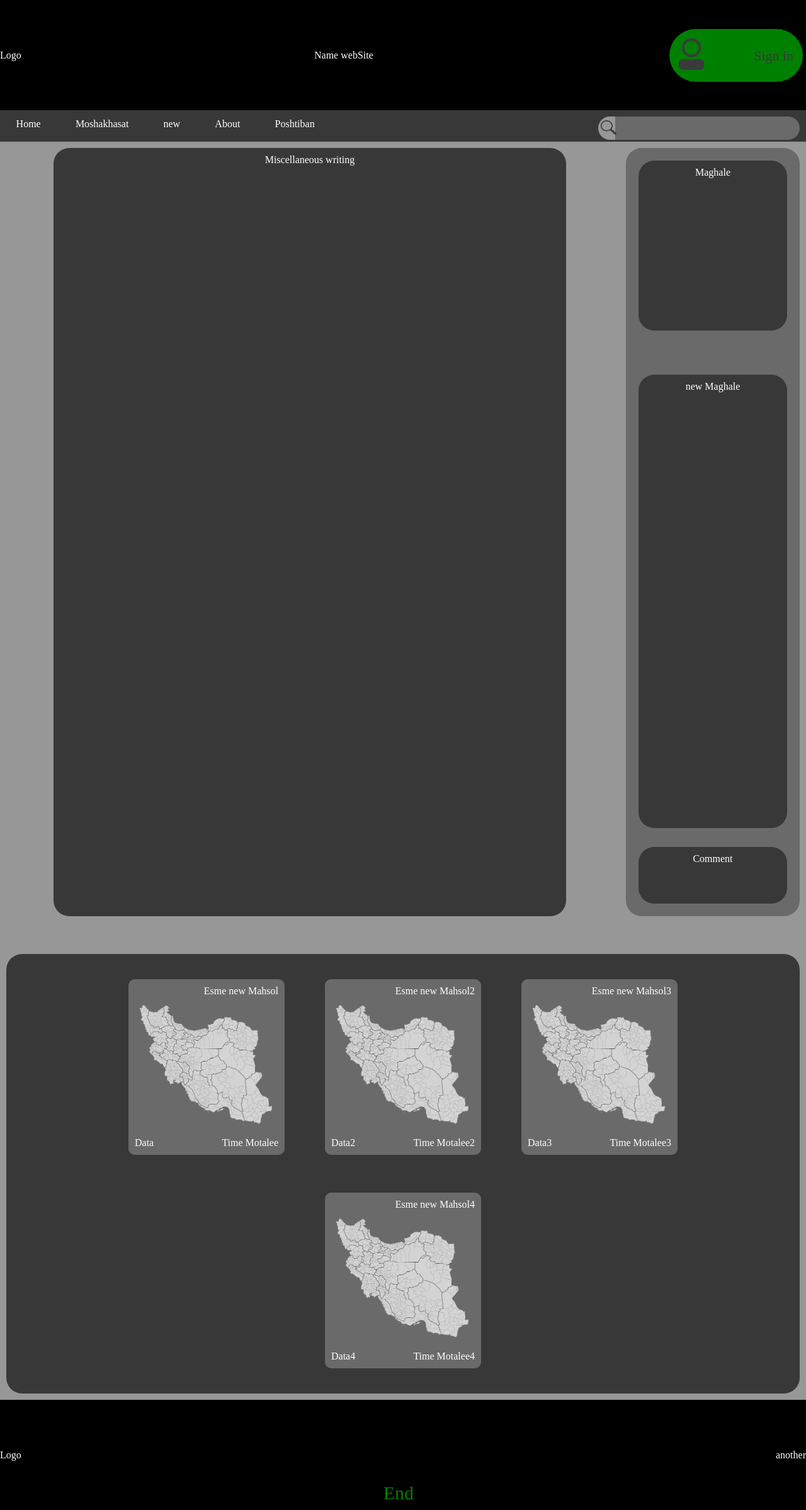
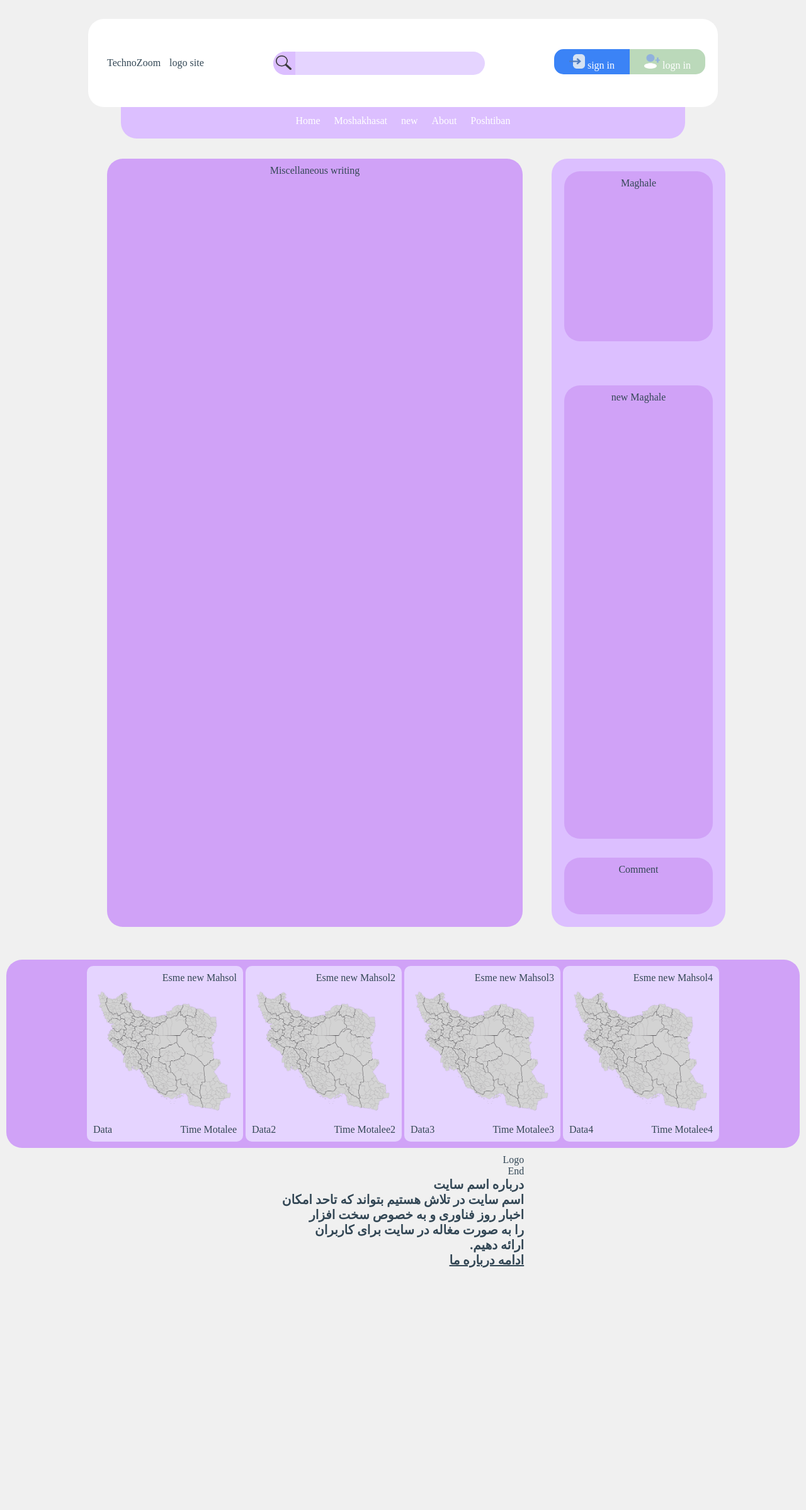
Before and after one commit to amIwrnkm/Website, a PHP site: page /html/Homepage.html in a window 1280 px wide. Shown: the whole page at 63% size. After the commit the page ends 2013 px from the top, so only its background shows below. Run offline with PHP 8.4, Linux system fonts and the light colour scheme.

Commit message:
'add-tem-and-color'

```diff
--- a/css/project.css
+++ b/css/project.css
@@ -2,22 +2,74 @@
     padding: 0%;
     margin: 0%;
 }
+a{
+    text-decoration: none;
+    color: white;
+}
+.img{
+    width: 25px;
+    height: 23px;
+    margin-top: 8px;
+}
+#hr{
+    width: 100%;
+    background-color: white;
+}
+#i1{
+    background-color: #3B83F6;
+    margin: 0%;
+    width: 120px;
+    height: 40px;
+    margin-right: 0;
+    border-top-left-radius: 15px;
+    border-bottom-left-radius: 15px;
+}
+#i2{
+    background-color: #bbd9ba;
+    width: 120px;
+    height: 40px;
+    margin: 0;
+    border-top-right-radius: 15px;
+    border-bottom-right-radius: 15px;
+}
 body{
     text-align: center;
-    color: white;
-    background-color: #979797;
+    color: #334755;
+    background-color: #F0F0F0;
 }
 header{
-    display: flex;
+    display: inline-flex;
     justify-content: space-between;
     align-items: center;
-    background-color: #000000;
-    width: 100%;
-    height: 175px;
+    background-color: white;
+    color: #334755;
+    width: 75%;
+    height: 100px;
+    margin: 30px;
+    margin-bottom: 0%;
+    padding: 20px;
+    border-radius: 25px;
+}
+header p{
+    display: inline-block;
+    margin-left: 10px;
+}
+#hlogn{
+    margin: 0;
+    padding: 0%;
+    width: 85.8%;
+    margin-bottom: 100px;
+    background-color: white;
+    float: right;
 }
 nav{
-    text-align: left;
-    background-color: #383838;
+    display: inline-block;
+    text-align: center;
+    width: 70%;
+    background-color: #DCBFFF;
+    border-bottom-left-radius: 25px;
+    border-bottom-right-radius: 25px;
+    margin-bottom: 30px;
 }
 nav ul{
     display: inline-block;
@@ -25,7 +77,7 @@ nav ul{
     width: 100%;
 }
 nav li{
-    margin: 2%;
+    margin: 1%;
     margin-top: 13px;
     margin-bottom: 0%;
     display: inline-block;
@@ -35,18 +87,20 @@ nav li{
 #Search{
     display: inline-block;
     border-radius: 40px;
-    width: 25%;
-    background-color: #6a6a6a;
+    text-align: left;
+    width: 35%;
+    background-color: #E5D4FF;
     float: right;
     margin: 10px;
 }
 #Search2{
+    margin-left: 0%;
     display: inline-block;
-    background-color: #979797;
+    background-color: #DCBFFF;
     border-bottom-left-radius: 40px;
     border-top-left-radius: 40px;
     height: 100%;
-    width: 6%;
+    width: 8%;
     padding: 4px;
 }
 #zoomimg{
@@ -59,37 +113,39 @@ nav a :hover{
     display: inline-block;
     background-color: white;
     color: #383838;
-    width: 6%;
+    width: 10%;
     border-radius: 5px;
 }
 article{
     display: inline-block;
-    width: 62%;
+    width: 50%;
     border-radius: 25px;
     height: 1200px;
     padding: 10px;
-    margin: 10px;
-    background-color: #383838;
+    margin: 2px;
+    background-color: #D0A2F7;
+    margin-left: 10%;
 }
 aside{
     display: inline-block;
     float: right;
     width: 20%;
-    background-color: #6a6a6a;
+    background-color: #DCBFFF;
     padding: 10px;
     border-radius: 25px;
-    margin: 10px;
+    margin: 2px;
+    margin-right: 10%;
 }
 #atop{
     border-radius: 25px;
-    background-color: #383838;
+    background-color: #D0A2F7;
     height: 250px;
     padding: 10px;
     margin: 10px;
 }
 #amain{
     border-radius: 25px;
-    background-color: #383838;
+    background-color: #D0A2F7;
     height: 700px;
     padding: 10px;
     margin: 10px;
@@ -97,7 +153,7 @@ aside{
 }
 #abuttom{
     border-radius: 25px;
-    background-color: #383838;
+    background-color: #D0A2F7;
     height: 70px;
     padding: 10px;
     margin: 10px;
@@ -110,14 +166,13 @@ aside{
     margin-top: 50px;
     padding: 10px;
     height: 20%;
-    background-color: #383838;
+    background-color: #D0A2F7;
     border-radius: 25px;
 }
 div>div{
     border-radius: 10px;
-    background-color: #6a6a6a;
+    background-color: #E5D4FF;
     display: inline-block;
-    margin: 30px;
     width: 20%;
     height: 60%;
 }
@@ -134,47 +189,22 @@ div img{
     height: 75%;
 }
 footer{
-    background-color: #000000;
-    height: 175px;
-    display: flex;
-    justify-content: space-between;
-    align-items: center;
+    text-align: right;
+    height: 500px;
+    display: inline-block;
 }
-#End{
-    text-align: center;
-    color: green;
-    font-size: 30px;
-    margin-top: 120px;
+footer div{
     display: inline-block;
-    width: 75px;
-}
-#End:hover{
-    color: white;
-    background-color: green;
-    rotate: 15deg;
-}
-#Vorodi{
-    background-color: green;
-    width: 15%;
-    padding: 10px;
-    border-radius: 50px;
-    margin: 5px;
-}
-#Signin, #Login{
-    color: #383838;
-    text-decoration: none;
-    display: inline-block;
-    margin: 5px;
 }
 header img{
     width: 40px;
     height: 50px;
 }
-#Signin{
-    margin-top: 20px;
-    float: right;
-    font-size: 22px;
+#ab{
+    font-size: 20px;
+    font-weight: bold;
+    font-family: B nazanin;
 }
-#Login{
-    float: left;
+#ab>p>a>u{
+    color: #334755;
 }
--- a/html/Homepage.html
+++ b/html/Homepage.html
@@ -7,13 +7,21 @@
 </head>
 <body>
     <header>
-        <div id="h.left"><p>Logo</p></div>
-        <div id="h.center"><p>Name webSite</p></div>
-        <div id="Vorodi">
-            <a id="Login" href="Login.html"><img src="/img/Human.png" alt=""></a>
-            <a id="Signin" href="signin.html"><p>Sign in</p></a>
+        <div>
+            <p>TechnoZoom</p>
+            <p>logo site</p>
         </div>
-    </header>
+        <div id="Search">
+            <p id="Search2"><img src="/img/Zoom.png" id="zoomimg" alt=""></p>
+        </div>
+
+            <div>
+                <div id="hr">
+                    <p id="i2"><a href="Login.html"> <img class="img" src="/img/logn.png" alt=""> logn in</p></a>
+                <p id="i1"><a href="signin.html"><img class="img" src="/img/sign.png" alt=""> sign in</p></a>
+                </div>
+            </div>
+        </header>
     <nav>
         <ul>
             <a href="#"><li>Home</li></a>
@@ -21,9 +29,6 @@
             <a href="#"><li>new</li></a>
             <a href="#"><li>About</li></a>
             <a href="#"><li>Poshtiban</li></a>
-        <div id="Search">
-            <p id="Search2"><img id="zoomimg" src="/img/Zoom.png" alt=""></p>
-        </div>
     </nav>
     <article>
         <p>Miscellaneous writing</p>
@@ -60,9 +65,18 @@
         </div>
     </div>
     <footer>
-        <P>Logo</P>
-        <p id="End">End</p>
-        <p>another</p>
+        <div>
+            <P>Logo</P>
+        </div>
+            <p id="End">End</p>
+        <div id="ab">
+            <p>درباره اسم سایت</p>
+            <p>اسم سایت در تلاش هستیم بتواند که تاحد امکان</p>
+            <p>اخبار روز فناوری و به خصوص سخت افزار </p>
+            <p>را به صورت مغاله در سایت برای کاربران</p>
+            <p> .ارائه دهیم</p>
+            <p><a href="#"><u>  ادامه درباره ما  </u></a></p>
+        </div>
     </footer>
 </body>
 </html>
--- a/html/Login.html
+++ b/html/Login.html
@@ -8,7 +8,7 @@
 <body>
     <div id="main">
         <div id="header">
-            <p id="header2">Name of Site</p>
+            <p id="header2">TechnoZoom</p>
         </div>
         <p id="first">Gmail</p>
         <input type="email">
--- a/html/signin.html
+++ b/html/signin.html
@@ -8,7 +8,7 @@
 <body>
     <div id="main">
         <div id="header">
-            <p id="header2">Name of Site</p>
+            <p id="header2">TechnoZoom</p>
         </div>
         <p id="first">Gmail</p>
         <input type="email">
```
Also changed, not shown: css/signin&login.css (+9 -9 lines), img/Human.png (deleted), img/bg.jpeg (added), img/logn.png (added), img/sign.png (added), img/sun.png (added).
